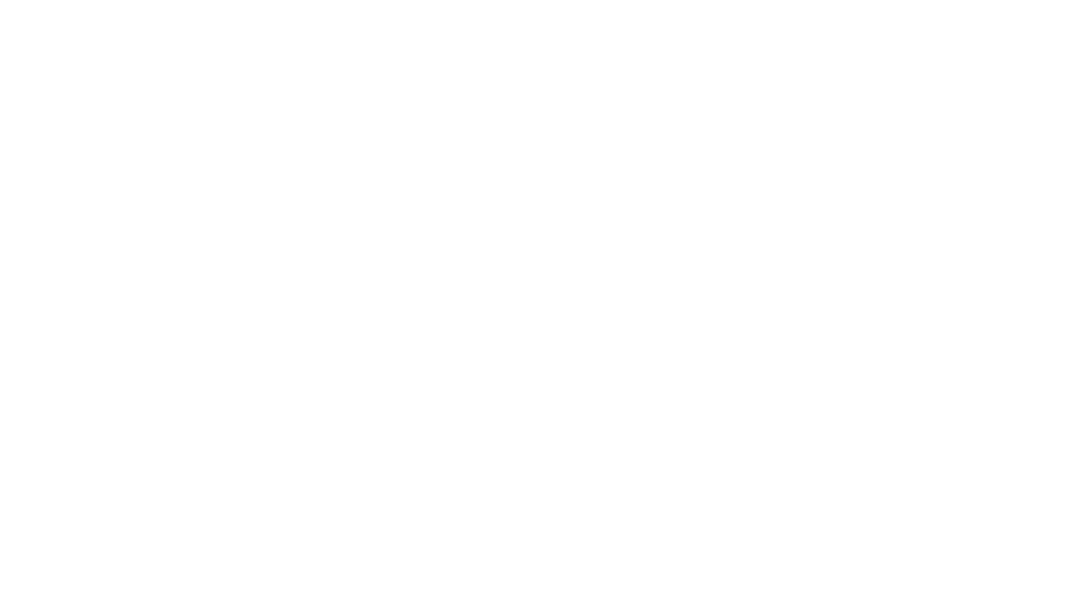
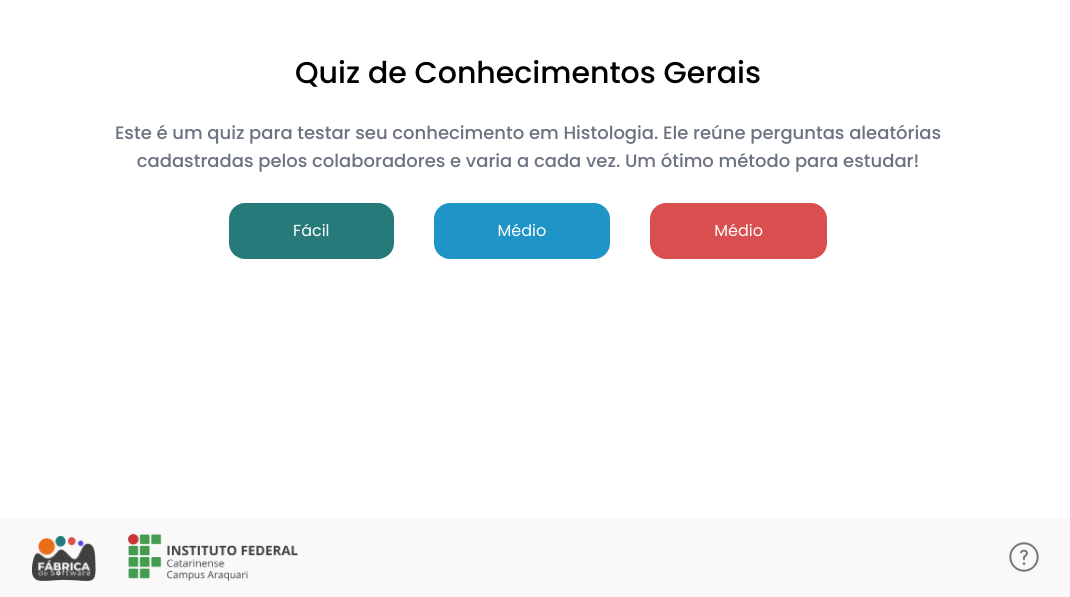
Before and after one commit to fabricadesoftware-ifc/fabricaHistologia_frontend, a Vue app: page /quiz-home in a window 1280 px wide. Before the commit this address had no page. Shown: the part 203-800 px from the top of the page, without its empty margins (112-1182 px from the left). Built offline with nearby package versions, Linux system fonts and the light colour scheme.

Commit message:
FEAT: Created Quiz Home View #29

```diff
--- a/dev-dist/sw.js
+++ b/dev-dist/sw.js
@@ -82,7 +82,7 @@ define(['./workbox-b5f7729d'], (function (workbox) { 'use strict';
     "revision": "3ca0b8505b4bec776b69afdba2768812"
   }, {
     "url": "index.html",
-    "revision": "0.he06i89ip28"
+    "revision": "0.g6sah4dlb9"
   }], {});
   workbox.cleanupOutdatedCaches();
   workbox.registerRoute(new workbox.NavigationRoute(workbox.createHandlerBoundToURL("index.html"), {
--- a/src/components/layout/ContainerGlobal.vue
+++ b/src/components/layout/ContainerGlobal.vue
@@ -2,7 +2,7 @@
 </script>
 
 <template>
-    <section class="w-4/5 h-full mx-auto">
+    <section class="w-4/5 mx-auto">
         <slot></slot>
     </section>
 </template>
--- a/src/router/index.js
+++ b/src/router/index.js
@@ -35,6 +35,11 @@ const router = createRouter({
       ]
     },
     {
+      path: '/quiz-home',
+      name: 'quiz-home',
+      component: ()=> import('@/views/portal/QuizHomeView.vue')
+    },
+    {
       path: '/test-species',
       name: 'test-species',
       component: () => import('@/views/tests/SpeciesView.vue')
--- /dev/null
+++ b/src/views/portal/QuizHomeView.vue
@@ -0,0 +1,25 @@
+<script setup>
+import {FooterComp, ContainerGlobal, TitleGlobal, CardsContainer, BtnDefault } from '@/components/index'
+
+const buttons = [
+    {text: 'Fácil', background: 'bg-[#267A7A]', block: true},
+    {text: 'Médio', background: 'bg-[#1F94C7]', block: true},
+    {text: 'Médio', background: 'bg-[#D94E4E]', block: true}
+]
+</script>
+<template>
+<main class=" w-full h-dvh flex flex-col justify-between">
+    <ContainerGlobal class="gap-7 h-full flex flex-col items-center justify-center">
+
+        <TitleGlobal class="text-center" :color="'text-black'" :weight="'font-medium'" :content="'Quiz de Conhecimentos Gerais'" :size="'text-3xl'" :position="'justify-center'" />
+
+        <TitleGlobal class="w-10/12 text-center" :color="'text-gray-500'" :weight="'font-medium'" :content="'Este é um quiz para testar seu conhecimento em Histologia. Ele reúne perguntas aleatórias cadastradas pelos colaboradores e varia a cada vez. Um ótimo método para estudar!'" :size="'text-lg'" :position="'justify-center'" />
+
+        <CardsContainer class="w-auto gap-10">
+            <BtnDefault v-for="item, index in buttons" :key="index"  :text="item.text" :background="item.background"/>
+        </CardsContainer>
+    </ContainerGlobal>
+    <FooterComp />
+</main>
+
+</template>
```
